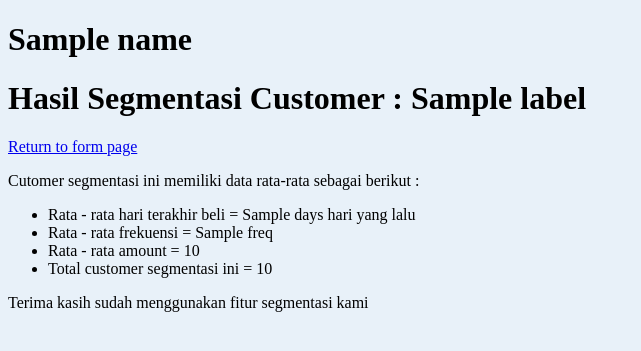
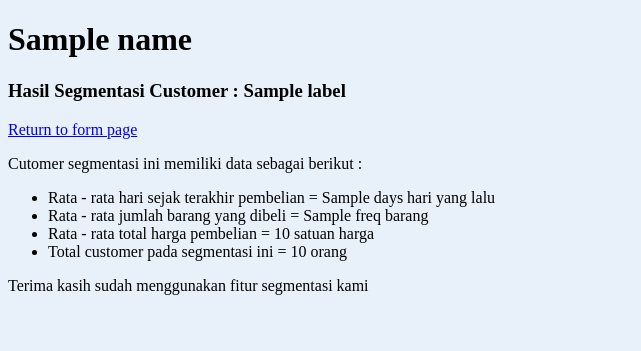
Before and after one commit to arfaghif/Web-Information-Intelligence-System, a Flask app: template templates/actor.html in a window 1280 px wide. Shown: the top 351 px of the page, without its empty margins (0-641 px from the left). Run offline with Flask 2, Linux system fonts and the light colour scheme; the template is opened without the code that fills it: most values are stand-ins (such as "Sample title", 1, 10 or a date in 2020); some libraries are stand-ins or nearby versions.

Commit message:
feat: merge

```diff
--- a/templates/actor.html
+++ b/templates/actor.html
@@ -22,7 +22,7 @@ Predicted Customer: {{ name }}
       <!-- note, the id is not used in the template -->
 
       <h1 class="pt-5 pb-2">{{ name }}</h1>
-      <h1 class="pt-5 pb-2">Hasil Segmentasi Customer : <strong> {{ label }} </strong></h1>
+      <h3 class="pt-5 pb-2">Hasil Segmentasi Customer : <strong> {{ label }} </strong></h3>
 
       <p><a href="{{ url_for('index') }}">Return to form page</a></p>
 
@@ -33,12 +33,12 @@ Predicted Customer: {{ name }}
 
 	  <!-- <p>Images are from <a href="https://placebear.com/">placebear</a>.</p> -->
 
-	  <p>Cutomer segmentasi ini memiliki data rata-rata sebagai berikut : <br>
+	  <p>Cutomer segmentasi ini memiliki data sebagai berikut : <br>
       <ul>
-        <li> Rata - rata hari terakhir beli = {{ days }} hari yang lalu </li>
-        <li> Rata - rata frekuensi  = {{ freq }} </li>
-        <li> Rata - rata amount = {{ amount }} </li>
-        <li> Total customer segmentasi ini = {{ total }} </li>
+        <li> Rata - rata hari sejak terakhir pembelian = {{ days }} hari yang lalu </li>
+        <li> Rata - rata jumlah barang yang dibeli  = {{ freq }} barang </li>
+        <li> Rata - rata total harga pembelian = {{ amount }} satuan harga </li>
+        <li> Total customer pada segmentasi ini = {{ total }} orang </li>
       </ul>
 
       Terima kasih sudah menggunakan fitur segmentasi kami<br>
```
Also changed, not shown: actors.py (+4 -4 lines), modules.py (+5 -7 lines), 1 other file.
